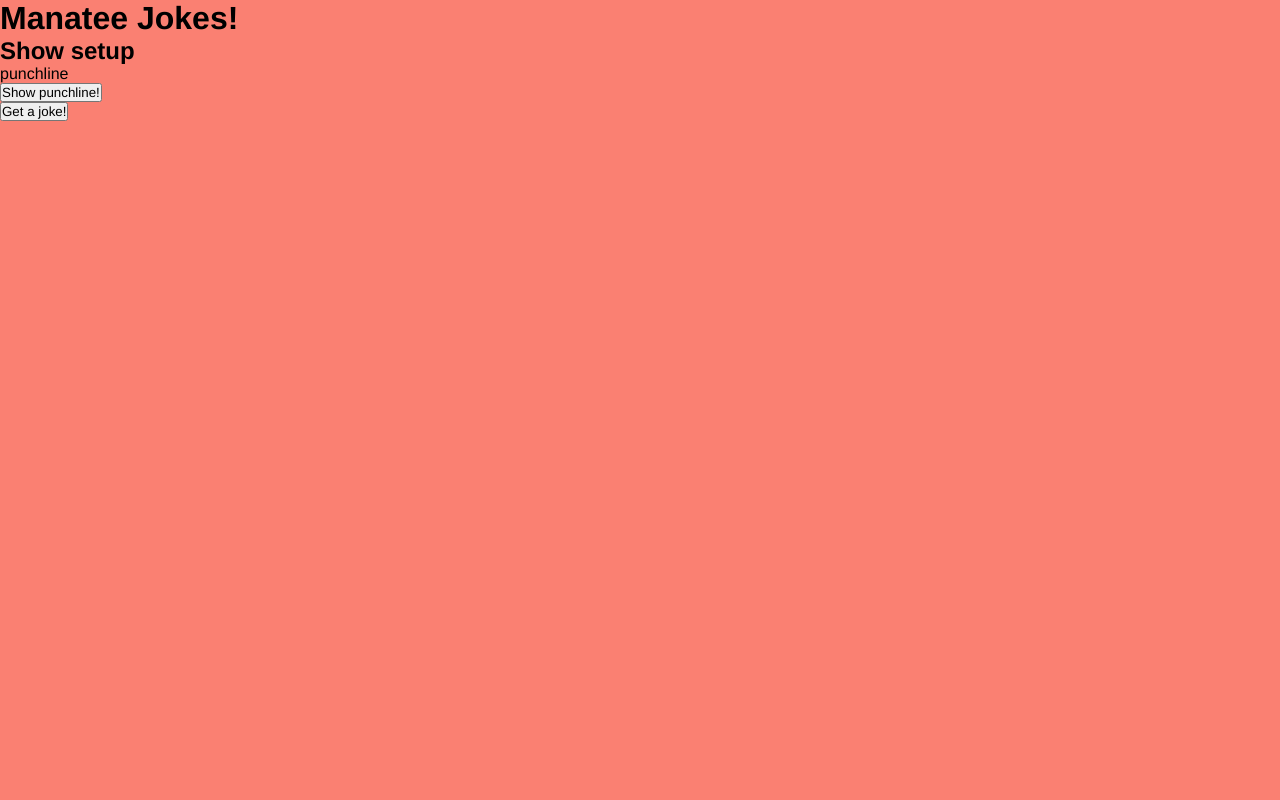
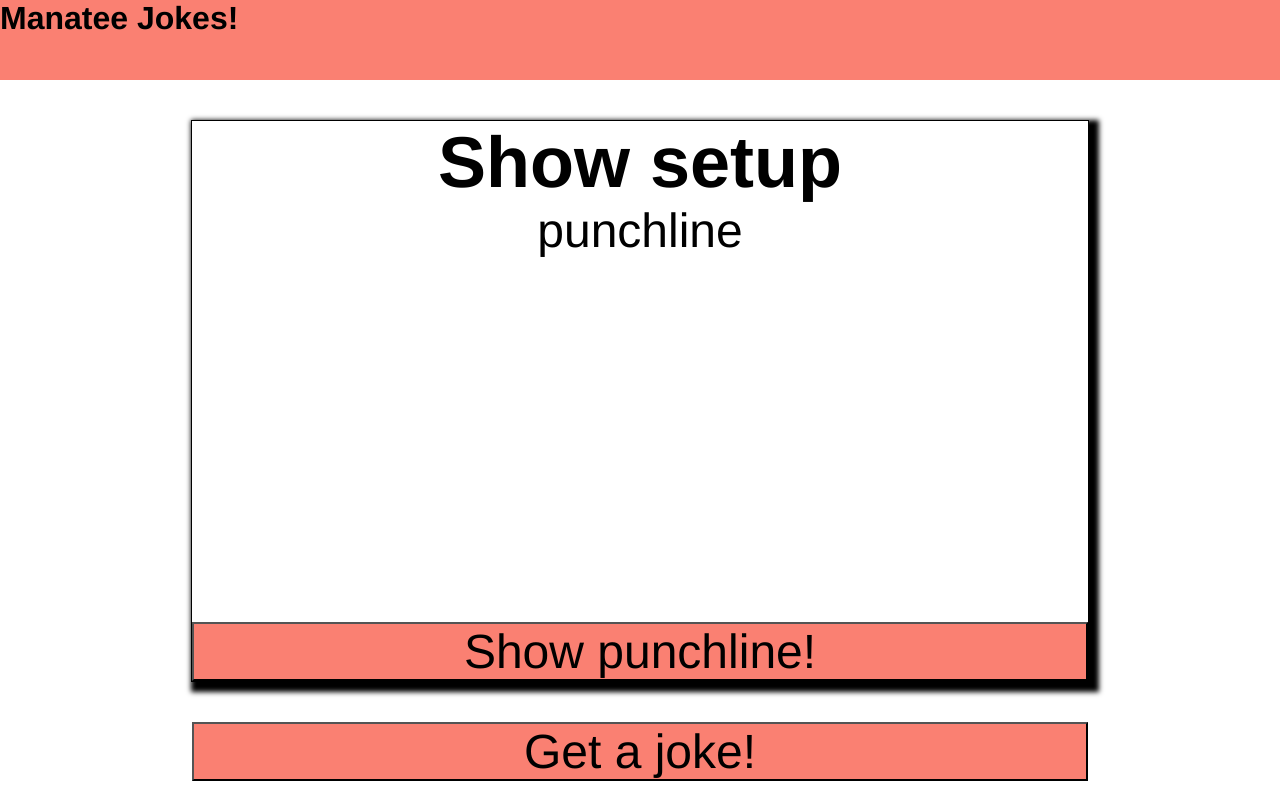
Before and after one commit to Rufasa85/manatee-jokes, a plain HTML site: page index.html in a window 1280 px wide. Drawn offline with Linux system fonts and the light colour scheme; no server answers.

Commit message:
adding basic css

```diff
--- a/index.html
+++ b/index.html
@@ -19,5 +19,6 @@
     <button id="get-joke">
         Get a joke!
     </button>
+    <script src="script.js"></script>
 </body>
 </html>
--- a/script.js
+++ b/script.js
@@ -7,7 +7,10 @@ function handleGetJoke() {
             return res.json();
         })
         .then(function(response) {
+            console.log(response);
             setup = response.setup;
             punchLine = response.punchLine;
         })
 };
+
+handleGetJoke()
--- a/style.css
+++ b/style.css
@@ -4,6 +4,39 @@
     font-family:"Helvetica";
 }
 
-body {
-    background:salmon
+header {
+    min-height:10vh;
+    background:salmon;
 }
+
+main {
+    height:70vh;
+    width:70vw;
+    margin:0 auto;
+    border:1px solid black;
+    box-shadow: 5px 5px 5px 5px black;
+    margin-top:5vh;
+    margin-bottom:5vh;
+    text-align:center;
+    font-size:3em;
+    position: relative;
+}
+
+main > button {
+    width:100%;
+    font-size:1em;
+    position: absolute;
+    bottom:0;
+    left:0
+}
+
+button {
+    background:salmon;
+}
+
+#get-joke {
+    width: 70vw;
+    display: block;
+    margin: 0 auto;
+    font-size:3em;
+}
```
